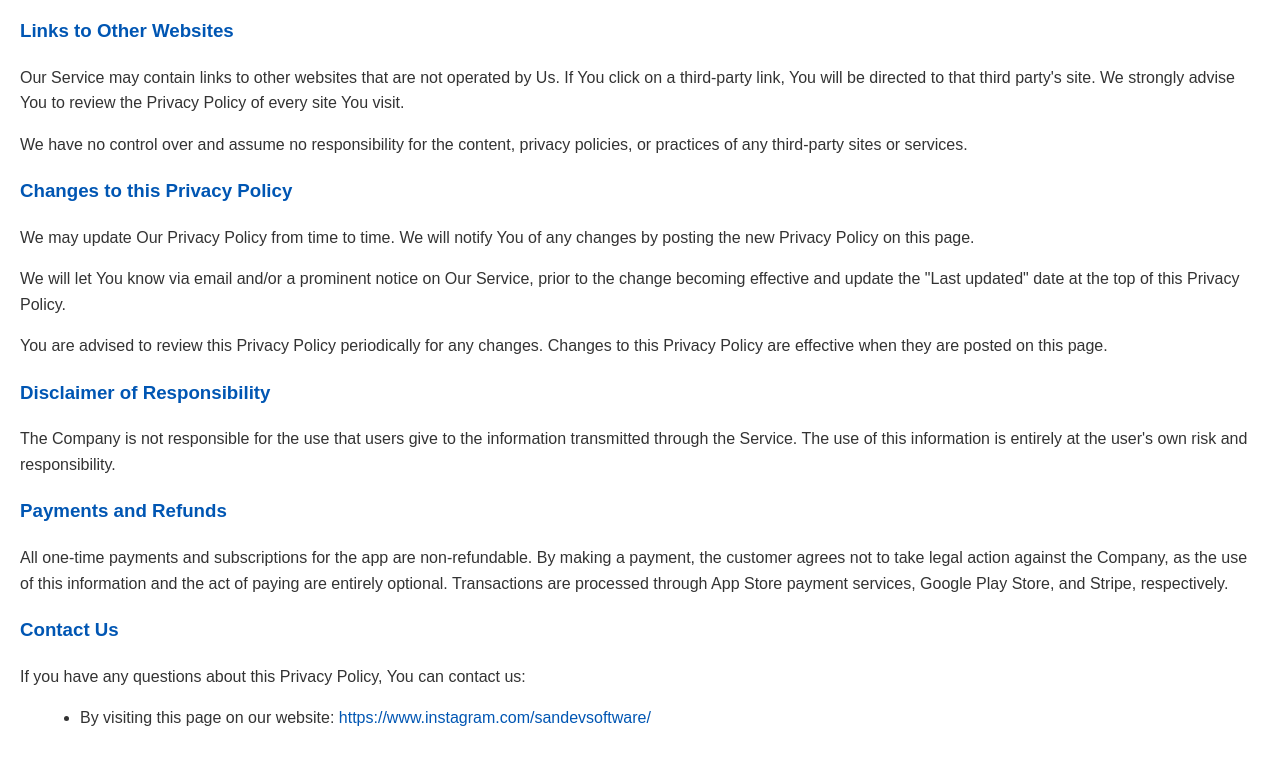
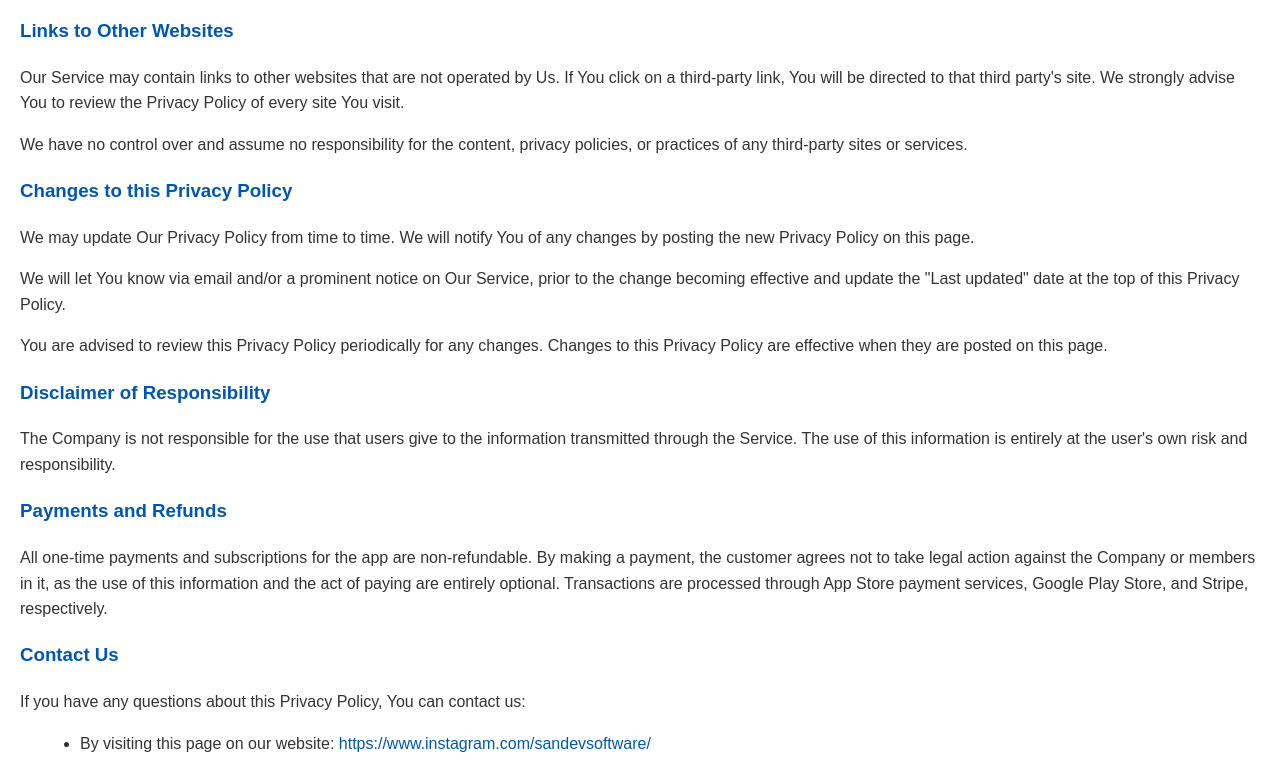
Before and after one commit to SandevSoftware/privacy-policy, a plain HTML site: page index.html in a window 1280 px wide. Shown: the part 4066-4842 px from the top of the page. Before the commit the page ends 4817 px from the top, so only its background shows below. Drawn offline with Linux system fonts and the light colour scheme.

Commit message:
Update index.html

```diff
--- a/index.html
+++ b/index.html
@@ -149,7 +149,7 @@
     <p>The Company is not responsible for the use that users give to the information transmitted through the Service. The use of this information is entirely at the user's own risk and responsibility.</p>
 
     <h3>Payments and Refunds</h3>
-    <p>All one-time payments and subscriptions for the app are non-refundable. By making a payment, the customer agrees not to take legal action against the Company, as the use of this information and the act of paying are entirely optional. Transactions are processed through App Store payment services, Google Play Store, and Stripe, respectively.</p>
+    <p>All one-time payments and subscriptions for the app are non-refundable. By making a payment, the customer agrees not to take legal action against the Company or members in it, as the use of this information and the act of paying are entirely optional. Transactions are processed through App Store payment services, Google Play Store, and Stripe, respectively.</p>
 
     <h3>Contact Us</h3>
     <p>If you have any questions about this Privacy Policy, You can contact us:</p>
```
